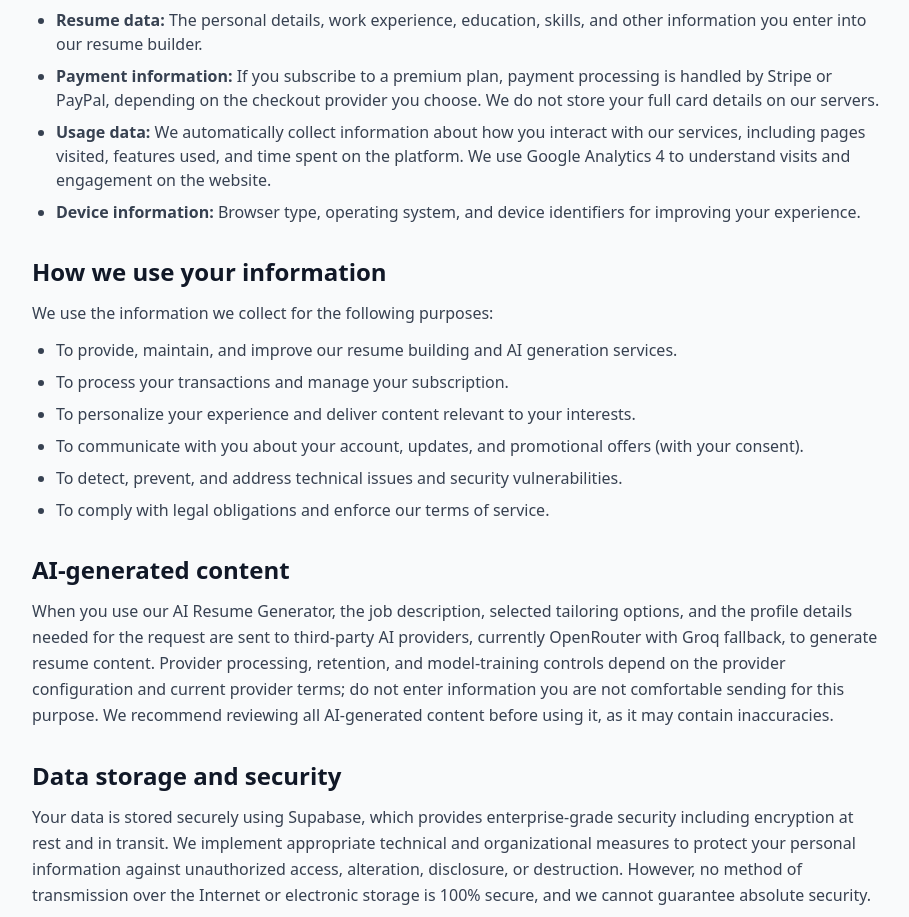
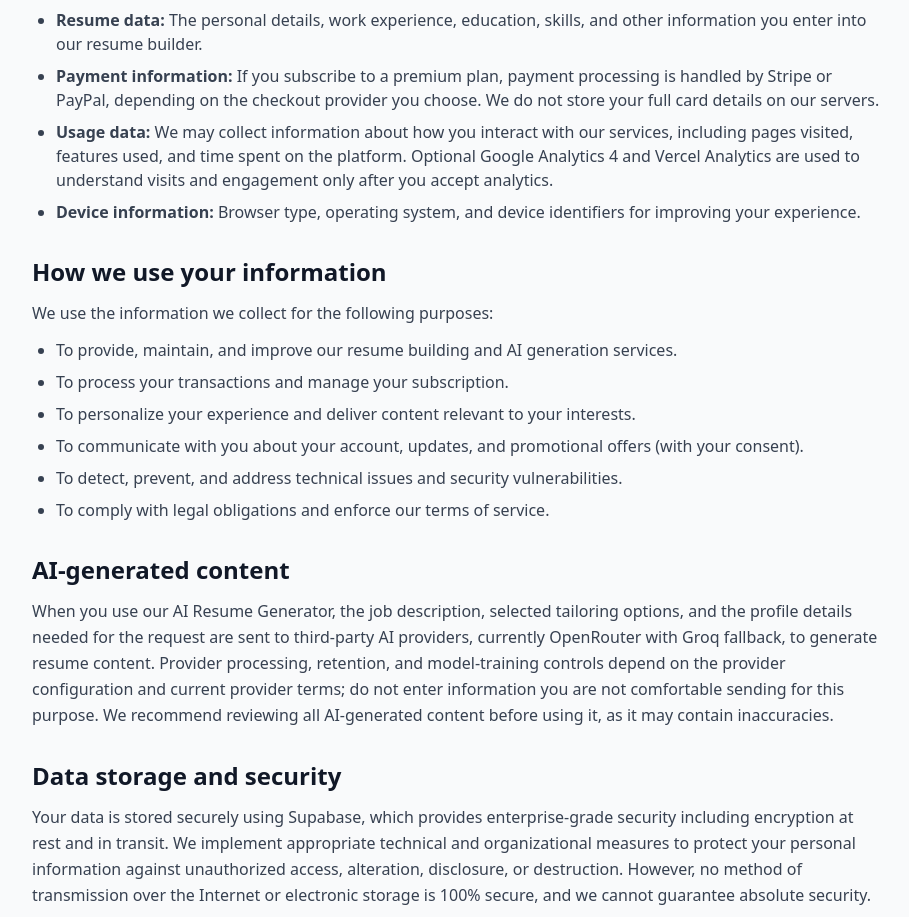
Before and after one commit to GiorgiKemo/ats-friendly-resume-builder, a React (Vite) app: page /privacy-policy in a window 1280 px wide. Shown: the part 803-1720 px from the top of the page, without its empty margins (184-1093 px from the left). Built offline with nearby package versions, Linux system fonts and the light colour scheme; no server answers.

Commit message:
Align legal copy with privacy controls

```diff
--- a/src/pages/PrivacyPolicy.jsx
+++ b/src/pages/PrivacyPolicy.jsx
@@ -43,7 +43,7 @@ const PrivacyPolicy = () => {
             <li><strong>Account information:</strong> When you create an account, we collect your name, email address, and password (securely hashed).</li>
             <li><strong>Resume data:</strong> The personal details, work experience, education, skills, and other information you enter into our resume builder.</li>
             <li><strong>Payment information:</strong> If you subscribe to a premium plan, payment processing is handled by Stripe or PayPal, depending on the checkout provider you choose. We do not store your full card details on our servers.</li>
-            <li><strong>Usage data:</strong> We automatically collect information about how you interact with our services, including pages visited, features used, and time spent on the platform. We use Google Analytics 4 to understand visits and engagement on the website.</li>
+            <li><strong>Usage data:</strong> We may collect information about how you interact with our services, including pages visited, features used, and time spent on the platform. Optional Google Analytics 4 and Vercel Analytics are used to understand visits and engagement only after you accept analytics.</li>
             <li><strong>Device information:</strong> Browser type, operating system, and device identifiers for improving your experience.</li>
           </ul>
         </motion.section>
--- a/src/pages/TermsOfService.jsx
+++ b/src/pages/TermsOfService.jsx
@@ -139,7 +139,7 @@ const TermsOfService = () => {
             We reserve the right to terminate or suspend your account and your access to the Service at our sole discretion, without prior notice or liability, for any reason whatsoever, including, but not limited to, a breach of these Terms.
           </p>
           <p>
-            If your account or access is terminated, your right to use the Service will end immediately. You can choose to terminate your own account at any time by discontinuing use of the Service or by using the account deletion feature within your account settings, if available.
+            If your account or access is terminated, your right to use the Service will end immediately. You can choose to stop using the Service at any time. To request account and associated-data deletion, contact our support team using the contact details below; we will handle the request through our account-deletion process.
           </p>
         </Section>
 
```
Also changed, not shown: 1 other file (tests, documents, lock files or other folders).
